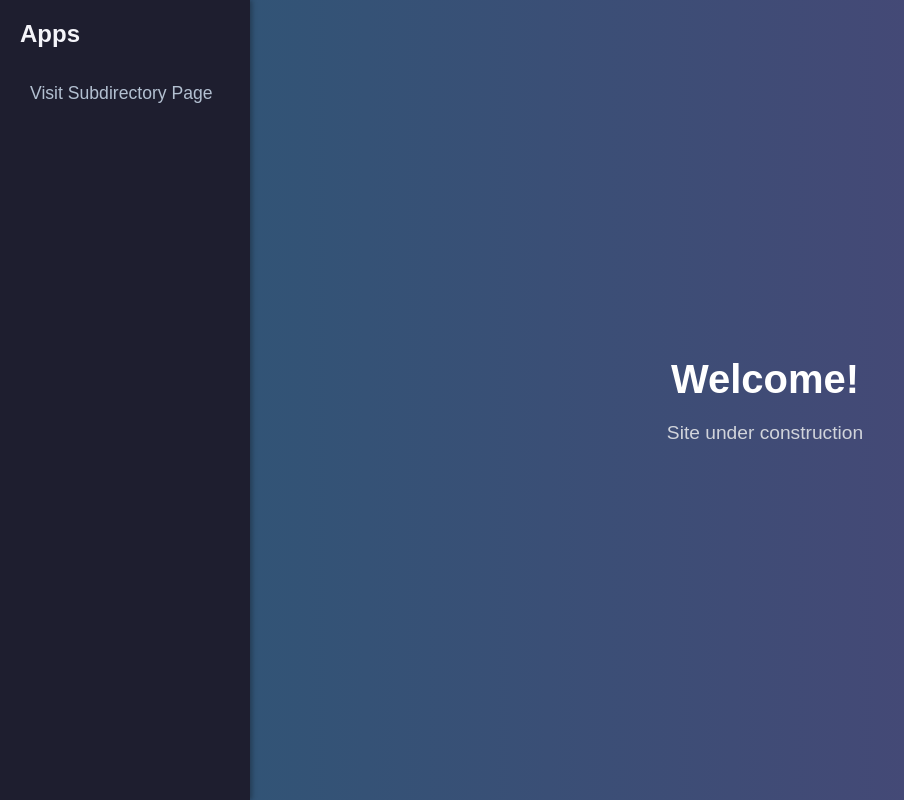
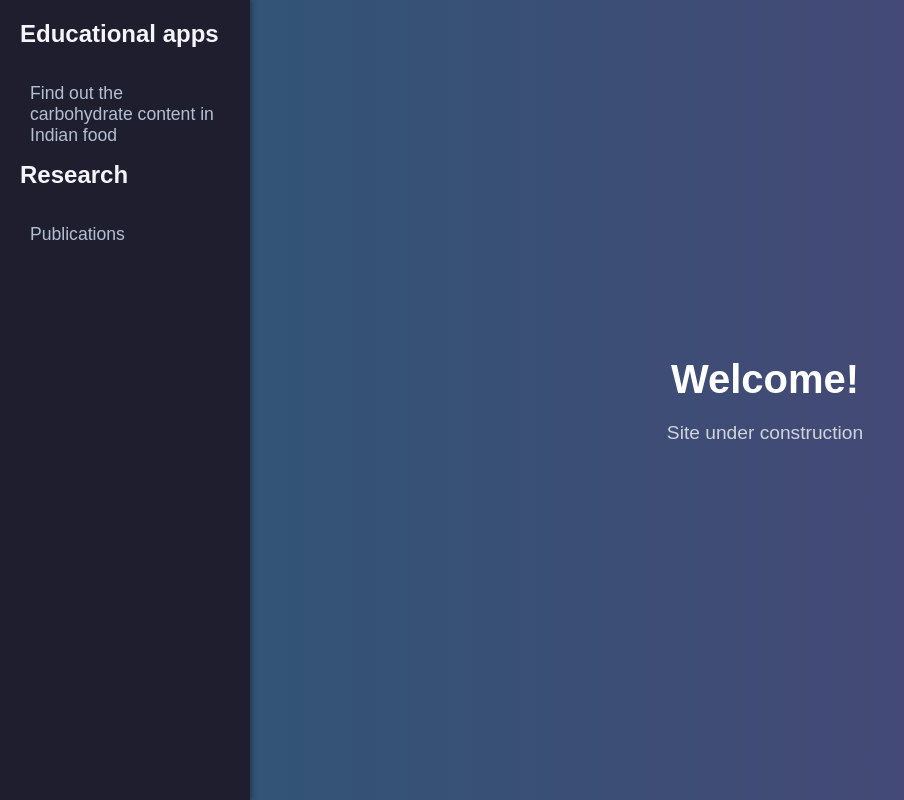
Before and after one commit to Padmanaban55/padmanaban.github.io, a plain HTML site: page index.html in a window 1280 px wide. Shown: the whole page, without its empty margins (0-904 px from the left). Drawn offline with Linux system fonts and the light colour scheme.

Commit message:
Update index.html

```diff
--- a/index.html
+++ b/index.html
@@ -65,8 +65,10 @@
 </head>
 <body>
     <nav>
-        <h2>Apps</h2>
-        <a href="https://padmanaban55.github.io/CarbohydrateContent/">Visit Subdirectory Page</a>
+        <h2>Educational apps</h2>
+        <a href="https://padmanaban55.github.io/CarbohydrateContent/">Find out the carbohydrate content in Indian food</a>
+        <h2>Research</h2>
+        <a href="https://scholar.google.com/citations?user=2o2f7RsAAAAJ&hl=en"> Publications </a>
     </nav>
     <main>
         <div>
```
